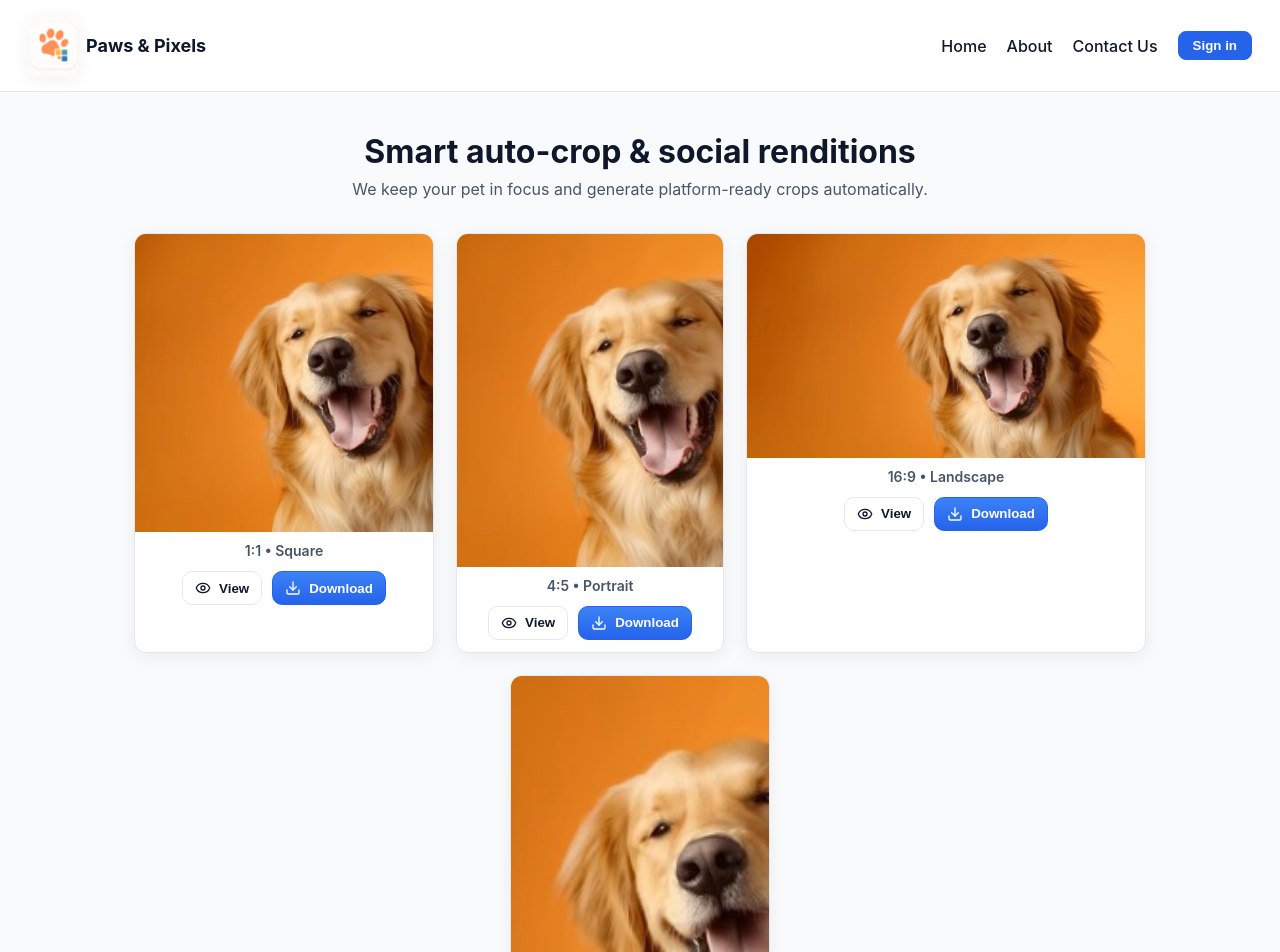
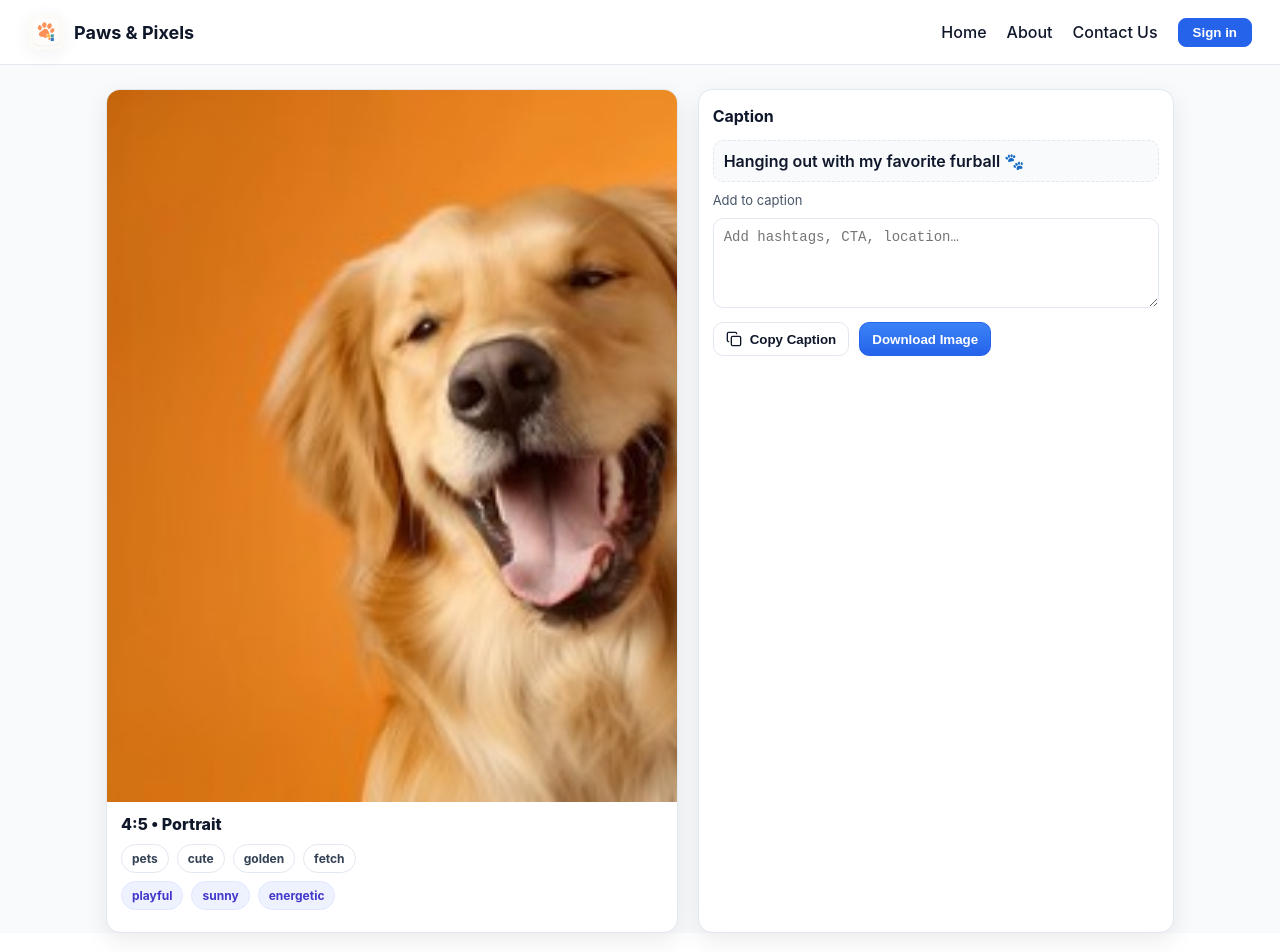
Before and after one commit to tejasbhosale17/paws_pixels_frontend, a React (Vite) app in the folder paws_pixels_frontend/: page / in a window 1280 px wide. Shown: the top 952 px of the page. Built offline with nearby package versions, Linux system fonts and the light colour scheme.

Commit message:
added new page to download the image with caption

```diff
--- a/paws_pixels_frontend/src/App.jsx
+++ b/paws_pixels_frontend/src/App.jsx
@@ -6,6 +6,7 @@ import Syncing from "./components/Syncing";
 import Profile from "./components/Profile";
 import Renditions from "./components/Renditions";
 import Home from "./components/Home";
+import DownloadPage from "./components/DownloadPage";
 
 function App() {
   const [currentScreen, setCurrentScreen] = useState("connect");
@@ -17,7 +18,8 @@ function App() {
         {/* <Connect /> */}
         {/* <Syncing /> */}
         {/* <Profile /> */}
-        <Renditions />
+        <DownloadPage />
+        {/* <Renditions /> */}
       </div>
     </>
   );
--- /dev/null
+++ b/paws_pixels_frontend/src/components/DownloadPage.jsx
@@ -0,0 +1,189 @@
+// RenditionDetails.jsx
+import React, { useMemo, useState } from "react";
+import { useLocation, useNavigate } from "react-router-dom";
+import { ArrowLeft, Copy, Check, Download } from "lucide-react";
+import pawLogo from "../assets/logo_pap.png";
+import "../styles/downloadPage.min.css";
+import dog_photo from "../assets/dog_golden.jpg";
+
+export default function DownloadPage() {
+  // You can tweak these defaults or load from props/api later
+  const ratio = { w: 4, h: 5 };
+  const label = "4:5 • Portrait";
+  const src = dog_photo;
+  const baseCaption = "Hanging out with my favorite furball 🐾";
+  const tags = ["pets", "cute", "golden", "fetch"];
+  const moods = ["playful", "sunny", "energetic"];
+
+  const [extra, setExtra] = useState("");
+  const [copied, setCopied] = useState(false);
+
+  const finalCaption = useMemo(() => {
+    const add = extra.trim();
+    return add ? `${baseCaption} ${add}` : baseCaption;
+  }, [baseCaption, extra]);
+
+  const aspect = `${ratio.w} / ${ratio.h}`;
+
+  const copyCaption = async () => {
+    try {
+      await navigator.clipboard.writeText(finalCaption);
+      setCopied(true);
+      setTimeout(() => setCopied(false), 1200);
+    } catch {}
+  };
+  // Center-biased crop (slightly upward to prefer faces) to the selected ratio, then download
+  const cropAndDownload = async () => {
+    const img = await loadImage(src);
+    const r = ratio.w / ratio.h;
+    const iw = img.naturalWidth;
+    const ih = img.naturalHeight;
+
+    // Focal bias (50% x, 35% y) to keep faces that are often a bit higher in the frame
+    const fx = 0.5,
+      fy = 0.35;
+
+    let cw, ch;
+    if (iw / ih > r) {
+      // too wide → crop width
+      ch = ih;
+      cw = Math.round(ch * r);
+    } else {
+      // too tall → crop height
+      cw = iw;
+      ch = Math.round(cw / r);
+    }
+
+    let x = Math.round(iw * fx - cw / 2);
+    let y = Math.round(ih * fy - ch / 2);
+    x = Math.max(0, Math.min(iw - cw, x));
+    y = Math.max(0, Math.min(ih - ch, y));
+
+    // Output sizes for common social ratios
+    let outW = 1080,
+      outH = 1080; // default square
+    const { w, h } = ratio;
+    if (w === 4 && h === 5) {
+      outW = 1080;
+      outH = 1350;
+    } else if (w === 16 && h === 9) {
+      outW = 1920;
+      outH = 1080;
+    } else if (w === 9 && h === 16) {
+      outW = 1080;
+      outH = 1920;
+    } else if (w === 1 && h === 1) {
+      outW = 1080;
+      outH = 1080;
+    } else {
+      // generic fallback
+      if (r >= 1) {
+        outW = 1280;
+        outH = Math.round(1280 / r);
+      } else {
+        outW = 1080;
+        outH = Math.round(1080 / r);
+      }
+    }
+
+    const canvas = document.createElement("canvas");
+    canvas.width = outW;
+    canvas.height = outH;
+    const ctx = canvas.getContext("2d");
+    ctx.drawImage(img, x, y, cw, ch, 0, 0, outW, outH);
+
+    const url = canvas.toDataURL("image/jpeg", 0.95);
+    const a = document.createElement("a");
+    a.href = url;
+    a.download = `${label.replace(/\s+/g, "_")}.jpg`;
+    document.body.appendChild(a);
+    a.click();
+    a.remove();
+  };
+
+  return (
+    <div className="dl-page">
+      {/* Header (same look & logo) */}
+      <header className="rd-header">
+        <div className="rd-logo">
+          <img src={pawLogo} alt="Paws & Pixels" className="rd-logo-img" />
+          <span className="rd-logo-text">Paws &amp; Pixels</span>
+        </div>
+        <nav className="rd-nav">
+          <a href="#">Home</a>
+          <a href="#">About</a>
+          <a href="#">Contact Us</a>
+          <button className="rd-signin">Sign in</button>
+        </nav>
+      </header>
+
+      <main className="dl-main">
+        <section className="dl-wrap">
+          {/* Left: rendition + meta */}
+          <article className="dl-card dl-media-card">
+            <div className="dl-media" style={{ aspectRatio: aspect }}>
+              <img
+                src={src}
+                alt={label}
+                style={{ objectFit: "cover", objectPosition: "50% 35%" }}
+              />
+            </div>
+
+            <div className="dl-meta">
+              <div className="dl-label">{label}</div>
+
+              <div className="dl-chips">
+                {tags.map((t) => (
+                  <span key={t} className="dl-chip">
+                    {t}
+                  </span>
+                ))}
+              </div>
+
+              <div className="dl-chips">
+                {moods.map((m) => (
+                  <span key={m} className="dl-chip dl-chip-soft">
+                    {m}
+                  </span>
+                ))}
+              </div>
+            </div>
+          </article>
+
+          {/* Right: caption editor */}
+          <article className="dl-card dl-editor">
+            <h3 className="dl-title">Caption</h3>
+
+            <div className="dl-caption-preview">{finalCaption}</div>
+
+            <label className="dl-label-sm" htmlFor="extra">
+              Add to caption
+            </label>
+            <textarea
+              id="extra"
+              className="dl-textarea"
+              placeholder="Add hashtags, CTA, location…"
+              value={extra}
+              onChange={(e) => setExtra(e.target.value)}
+              rows={4}
+            />
+
+            <div className="dl-actions">
+              <button className="rd-btn" onClick={copyCaption}>
+                {copied ? <Check size={16} /> : <Copy size={16} />}
+                {copied ? "Copied" : "Copy Caption"}
+              </button>
+              <button
+                className="rd-btn rd-btn-primary"
+                onClick={cropAndDownload}
+              >
+                {/* <Download size={16} />  */}
+                Download Image
+              </button>
+            </div>
+          </article>
+        </section>
+      </main>
+    </div>
+  );
+}
--- /dev/null
+++ b/paws_pixels_frontend/src/styles/downloadPage.min.css
@@ -0,0 +1,82 @@
+:root {
+  --bg:#f9fafb; --text:#0f172a; --muted:#475569; --ring:#e2e8f0; --primary:#2563eb;
+  --shadow:0 8px 24px rgba(2,8,23,.08);
+}
+
+*{ box-sizing:border-box; }
+body{ margin:0; font-family: Inter, system-ui, sans-serif; }
+
+.dl-page{ min-height:100vh; background:var(--bg); color:var(--text); }
+
+/* === Header (same as your other pages) === */
+.rd-header{
+  display:flex; justify-content:space-between; align-items:center;
+  padding:14px 28px; border-bottom:1px solid var(--ring); background:#fff;
+}
+.rd-logo{ display:flex; align-items:center; gap:10px; font-weight:700; }
+.rd-logo-img{
+  width:36px; height:36px; border-radius:10px; object-fit:cover;
+  box-shadow:0 4px 18px rgba(2,8,23,.06);
+}
+.rd-logo-text{ font-size:18px; }
+.rd-nav{ display:flex; align-items:center; gap:20px; }
+.rd-nav a{ text-decoration:none; color:var(--text); font-weight:500; }
+.rd-signin{
+  padding:6px 14px; border-radius:8px; border:1px solid var(--primary);
+  background:var(--primary); color:#fff; font-weight:600; cursor:pointer;
+}
+
+/* === Shared buttons (same look) === */
+.rd-btn{
+  display:inline-flex; align-items:center; gap:8px;
+  border:1px solid var(--ring); background:#fff; color:var(--text);
+  padding:8px 12px; border-radius:10px; font-weight:700; cursor:pointer;
+}
+.rd-btn:hover{ box-shadow:var(--shadow); }
+
+/* === Page layout === */
+.dl-main{ max-width:1100px; margin:24px auto 40px; padding:0 16px; }
+.dl-wrap{
+  display:grid; grid-template-columns: 1.2fr 1fr; gap:20px;
+}
+@media (max-width: 900px){ .dl-wrap{ grid-template-columns:1fr; } }
+
+/* === Cards === */
+.dl-card{
+  background:#fff; border:1px solid var(--ring); border-radius:14px;
+  box-shadow:var(--shadow); padding:14px;
+}
+.dl-media-card{ padding:0; overflow:hidden; }
+.dl-media{ width:100%; aspect-ratio:1/1; overflow:hidden; }
+.dl-media img{ width:100%; height:100%; object-fit:cover; display:block; }
+
+.dl-meta{ padding:12px 14px 14px; }
+.dl-label{ font-weight:800; margin-bottom:10px; }
+
+.dl-chips{ display:flex; flex-wrap:wrap; gap:8px; margin-bottom:8px; }
+.dl-chip{
+  padding:6px 10px; border:1px solid var(--ring); border-radius:999px;
+  background:#fff; color:#334155; font-weight:700; font-size:12px;
+}
+.dl-chip-soft{
+  background:#eef2ff; color:#4338ca; border-color:#e0e7ff;
+}
+
+/* === Editor === */
+.dl-editor{ display:flex; flex-direction:column; gap:10px; }
+.dl-title{ margin:2px 0 4px; font-size:16px; }
+.dl-caption-preview{
+  border:1px dashed var(--ring); background:#f8fafc;
+  padding:10px; border-radius:10px; font-weight:600; color:#0f172a;
+}
+.dl-label-sm{ font-size:13px; color:var(--muted); }
+.dl-textarea{
+  width:100%; resize:vertical; min-height:90px; border-radius:10px;
+  border:1px solid var(--ring); padding:10px; font-size:14px; outline:none;
+}
+.dl-actions{ display:flex; gap:10px; margin-top:4px; }
+.rd-btn-primary{
+  background: linear-gradient(180deg, #3b82f6, #2563eb);
+  color: #fff;
+  border-color: #2563eb;
+}
```
